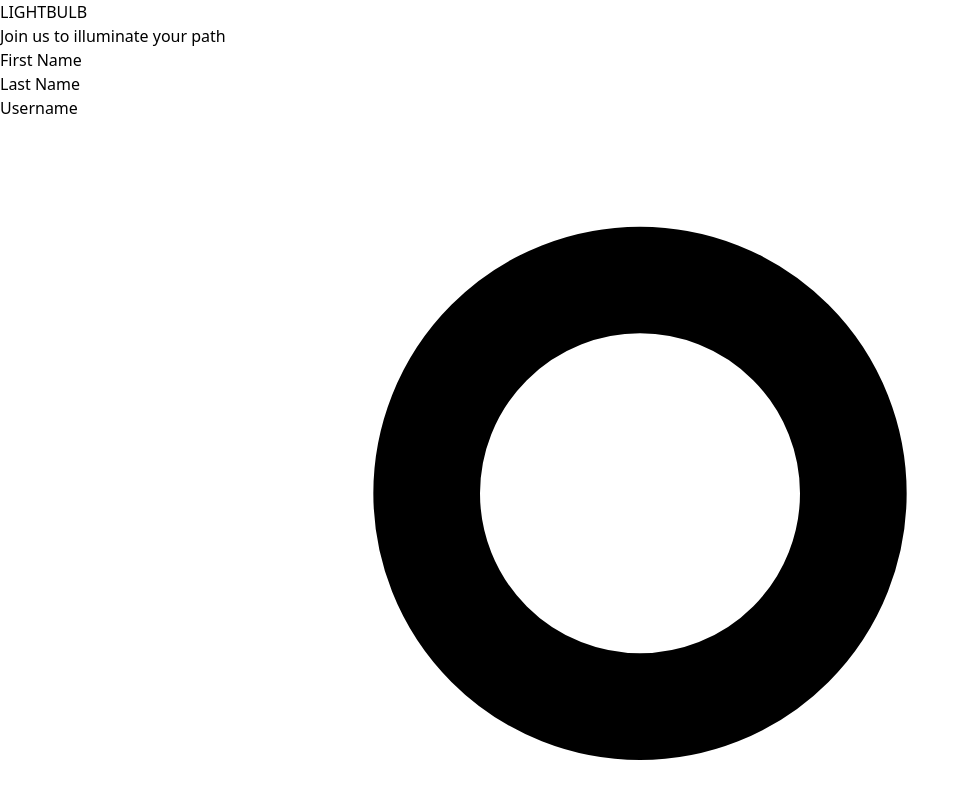
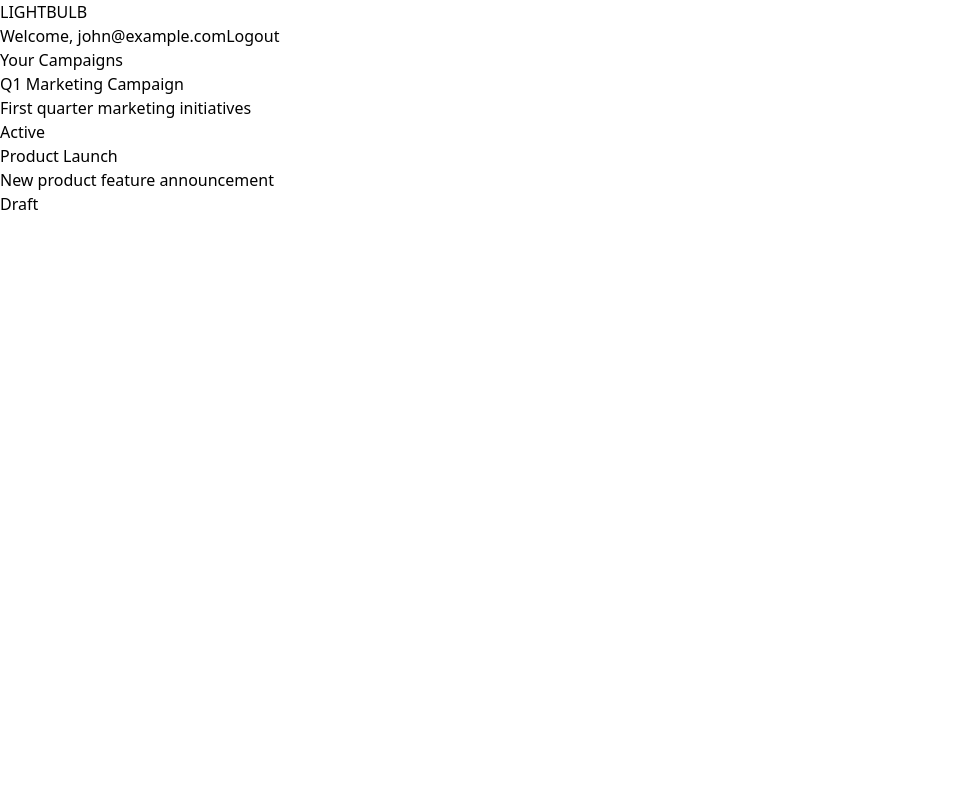
Before and after one commit to n-jul/lightbulb-frontend, a React (Vite) app: page /dashboard in a window 1280 px wide. Before the commit this address led to /auth. Shown: the top 800 px of the page, without its empty margins (0-970 px from the left). Built offline with nearby package versions, Linux system fonts and the light colour scheme.

Commit message:
added logic in signup, signin. Now when user successcfully signs up, he will be redirected to login after that and if he successfully logins, he will be redirected to dashboard.

```diff
--- a/src/components/MainAuthPage.jsx
+++ b/src/components/MainAuthPage.jsx
@@ -2,8 +2,9 @@
 import { useState } from "react";
 import SignUpPage from "./SignUp";
 import LoginPage from "./Login";
-
+import { useNavigate } from "react-router-dom";
 const AuthPage = () => {
+  const navigate = useNavigate()
   const [isSignUp, setIsSignUp] = useState(true);
   const [formData, setFormData] = useState({
     firstName: "",
@@ -42,8 +43,13 @@ const AuthPage = () => {
       });
 
       if (response.ok) {
-        const result = await response.json();
-        console.log("Success:", result);
+        const result = await response.json()
+        if(isSignUp){
+            navigate("/auth")
+        }
+        else{
+          navigate("/dashboard")
+        }
       } else {
         console.error("Error:", response.statusText);
       }
--- a/src/store/authSlice.js
+++ b/src/store/authSlice.js
@@ -2,7 +2,7 @@ import {createSlice} from "@reduxjs/toolkit"
 const authSlice = createSlice({
     name:"auth",
     initialState:{
-        isAuthenticated:false,
+        isAuthenticated:true,
     },
     reducers:{
         login(state){
```
